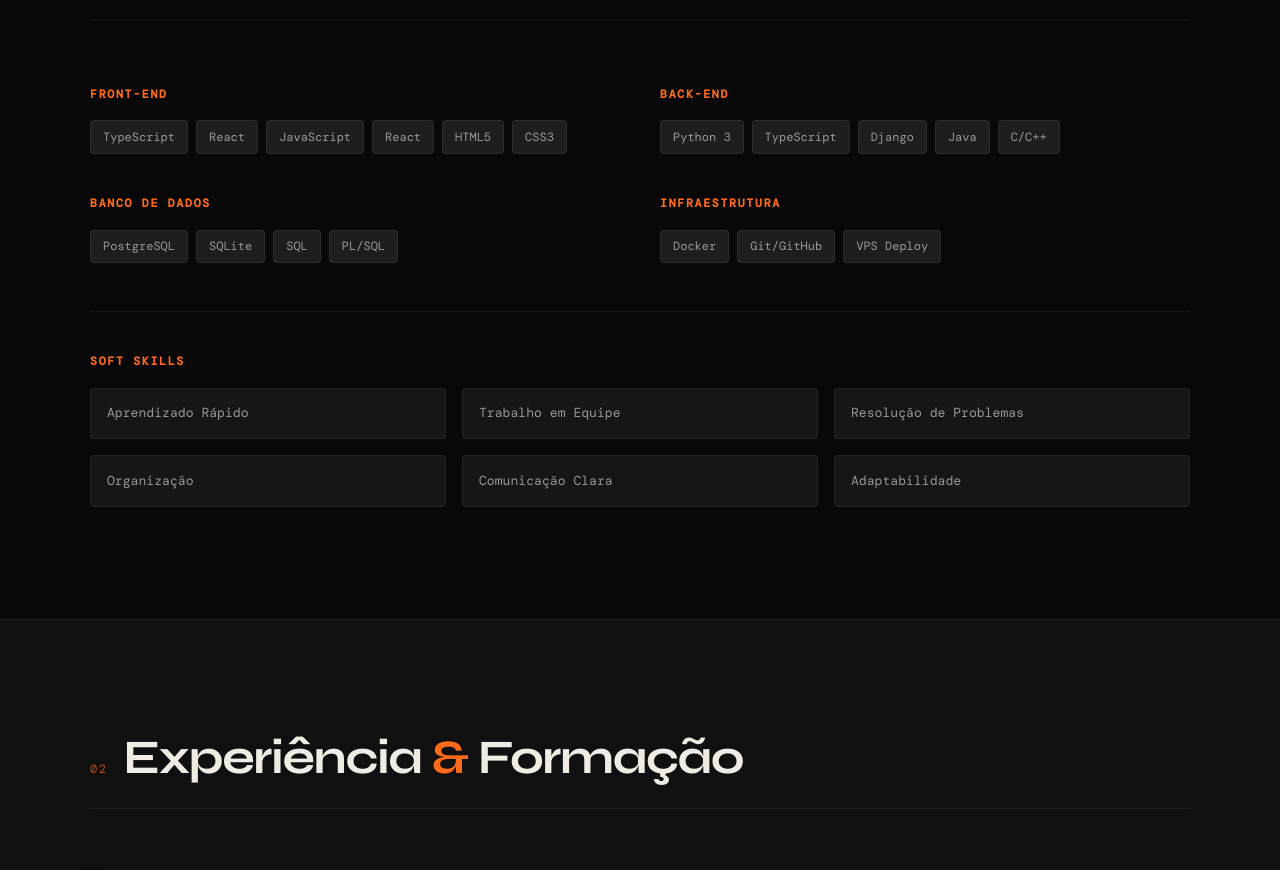
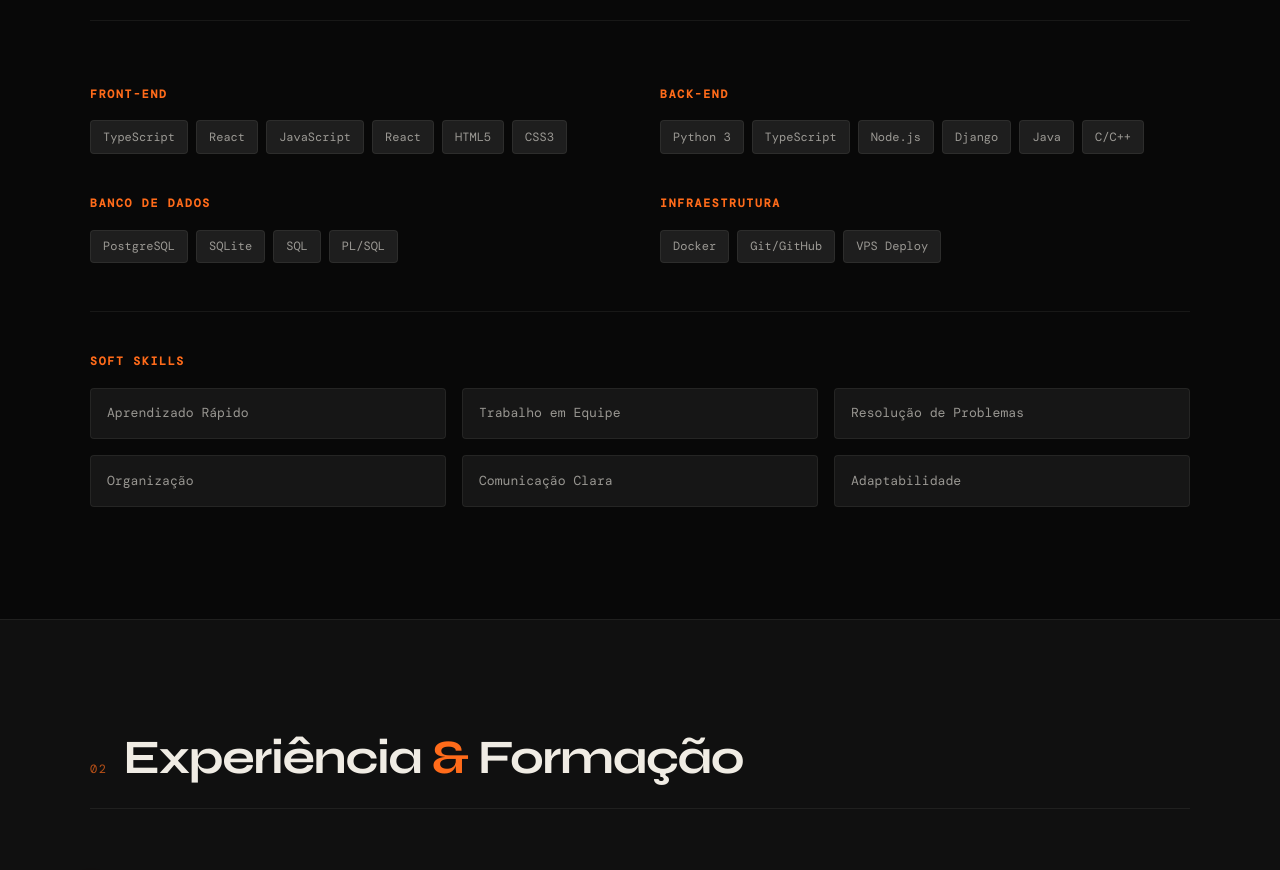
Before and after one commit to XingKent/Portifolio, a plain HTML site: page index.html in a window 1280 px wide. Shown: the part 969-1839 px from the top of the page. Drawn offline with nearby package versions, Linux system fonts and the light colour scheme; a web font is replaced by a local one.

Commit message:
add Node.js skill to the skills section

```diff
--- a/index.html
+++ b/index.html
@@ -104,6 +104,7 @@
           <div class="skill-tags">
             <span class="tag">Python 3</span>
             <span class="tag">TypeScript</span>
+            <span class="tag">Node.js</span>
             <span class="tag">Django</span>
             <span class="tag">Java</span>
             <span class="tag">C/C++</span>
```
